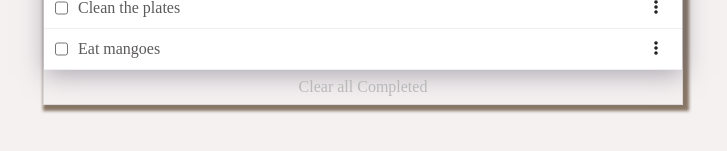
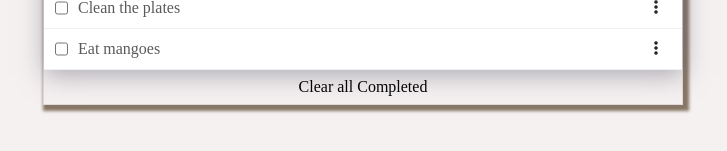
Before and after one commit to Lasten-Ernest/To-Do-List_app, a website with bundled scripts: page src/index.html in a window 1280 px wide. Shown: the part 253-404 px from the top of the page, without its empty margins (277-1004 px from the left). Built offline with nearby package versions, Linux system fonts and the light colour scheme.

Commit message:
update css

```diff
--- a/src/style.css
+++ b/src/style.css
@@ -59,7 +59,6 @@ input:focus {
 .btn_clear span {
   display: flex;
   justify-content: center;
-  color:#b9b9b9;
   padding: 8px 0;
   text-decoration: none;
 }
```
